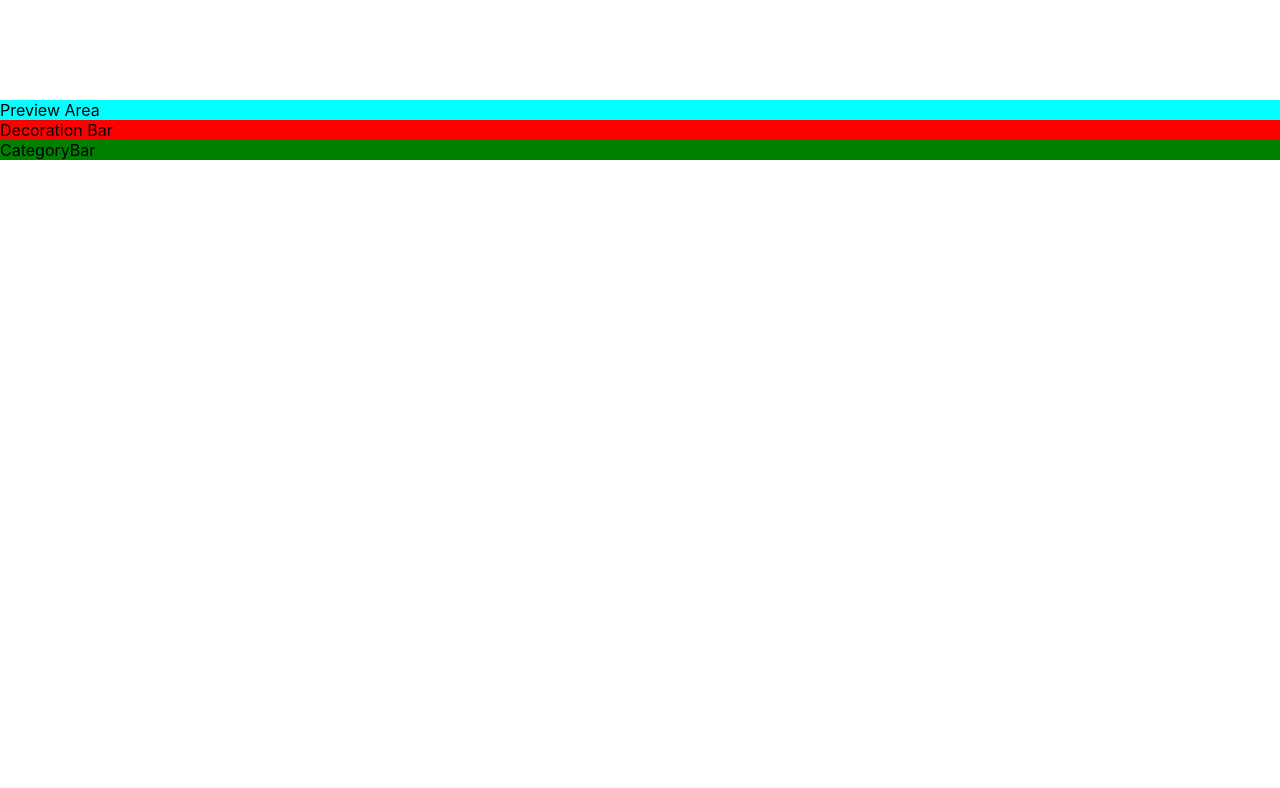
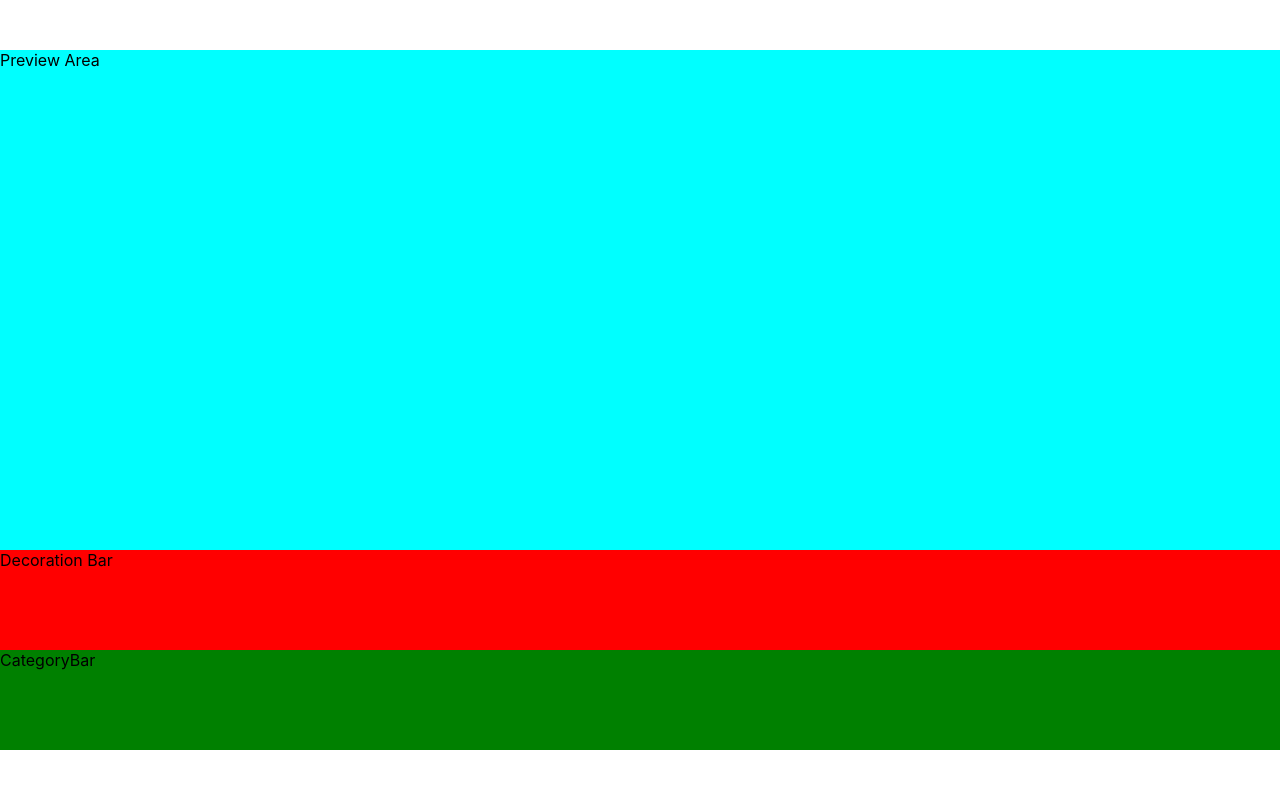
Before and after one commit to amplitude/datamonster-me, a React (Create React App) app: page / in a window 1280 px wide. Shown: the top 788 px of the page. Built offline with nearby package versions, Linux system fonts and the light colour scheme.

Commit message:
do some layouting

```diff
--- a/src/App.css
+++ b/src/App.css
@@ -1,5 +1,7 @@
 .App {
   height: 100vh;
   width: 100vw;
-  padding: 100px 0;
+
+  display: flex;
+  flex-direction: column;
 }
--- a/src/components/CategoryBar/CategoryBar.css
+++ b/src/components/CategoryBar/CategoryBar.css
@@ -1,3 +1,6 @@
 .CategoryBar {
+  height: 100px;
+  margin-bottom: 50px;
+
   background-color: green;
 }
--- a/src/components/DecorationBar/DecorationBar.css
+++ b/src/components/DecorationBar/DecorationBar.css
@@ -1,3 +1,5 @@
 .DecorationBar {
+  height: 100px;
+
   background-color: red;
 }
--- a/src/components/PreviewArea/PreviewArea.css
+++ b/src/components/PreviewArea/PreviewArea.css
@@ -1,3 +1,6 @@
 .PreviewArea {
+  flex: 1;
+  margin-top: 50px;
+
   background-color: aqua;
 }
```
